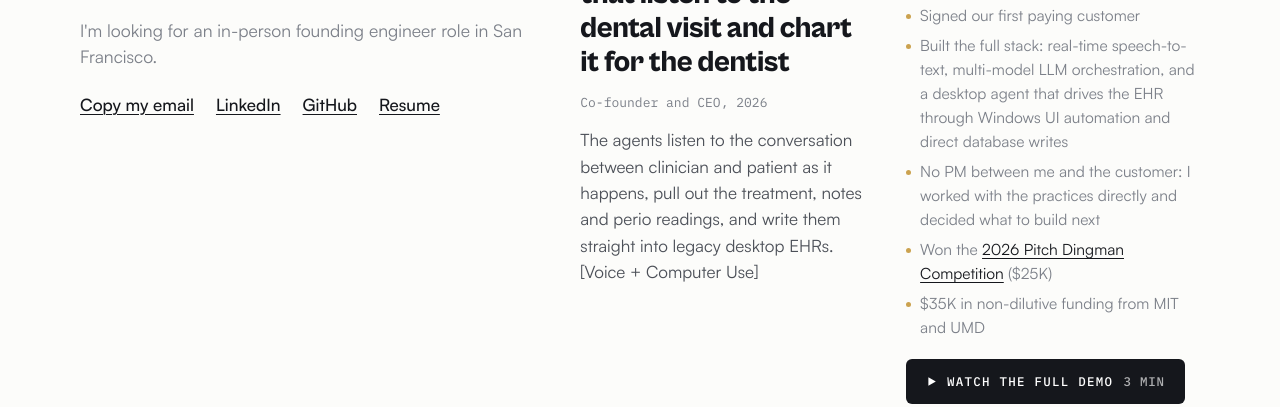
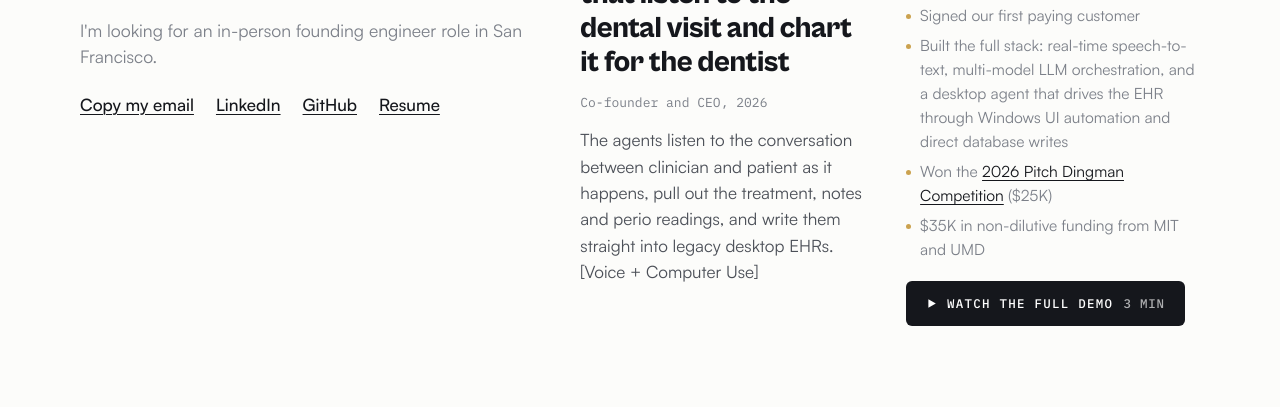
Before and after one commit to MNS1007/portfolio, a plain HTML site: page autosana/index.html in a window 1280 px wide. Shown: the part 525-932 px from the top of the page. Drawn offline with Linux system fonts and the light colour scheme.

Commit message:
Autosana page: remove the PM line

```diff
--- a/autosana/index.html
+++ b/autosana/index.html
@@ -138,7 +138,6 @@ dialog button{font:inherit;font-weight:500;color:#fff;background:none;border:0;c
             <li>Ran on live patient data at <mark>7 practices, 200+ patients</mark></li>
             <li>Signed our first paying customer</li>
             <li>Built the full stack: real-time speech-to-text, multi-model LLM orchestration, and a desktop agent that drives the EHR through Windows UI automation and direct database writes</li>
-            <li>No PM between me and the customer: I worked with the practices directly and decided what to build next</li>
             <li>Won the <a href="https://www.rhsmith.umd.edu/news/ai-operating-system-dentists-takes-top-prize-2026-pitch-dingman-competition" target="_blank" rel="noopener">2026 Pitch Dingman Competition</a> ($25K)</li>
             <li>$35K in non-dilutive funding from MIT and UMD</li>
           </ul>
```
